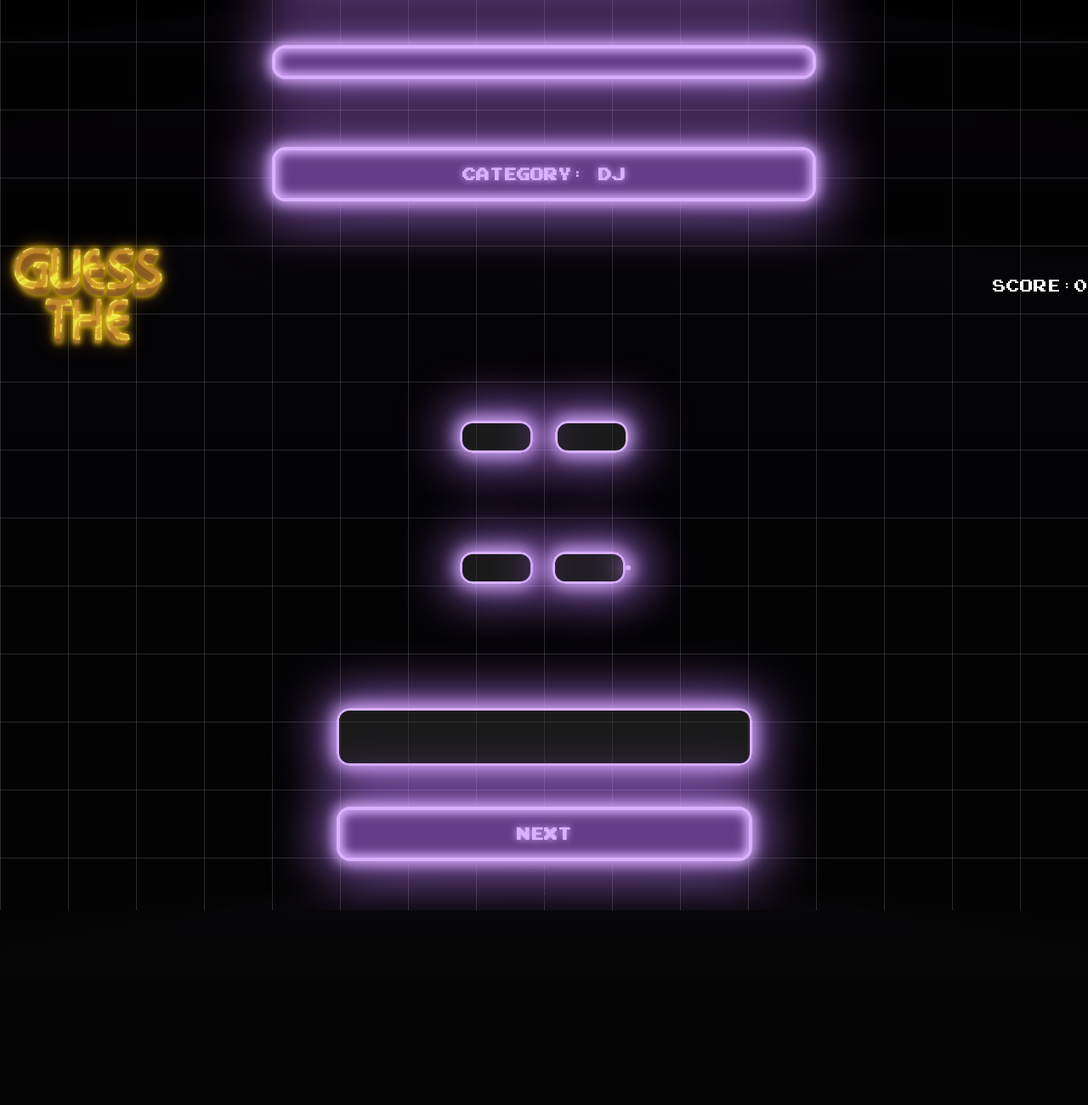
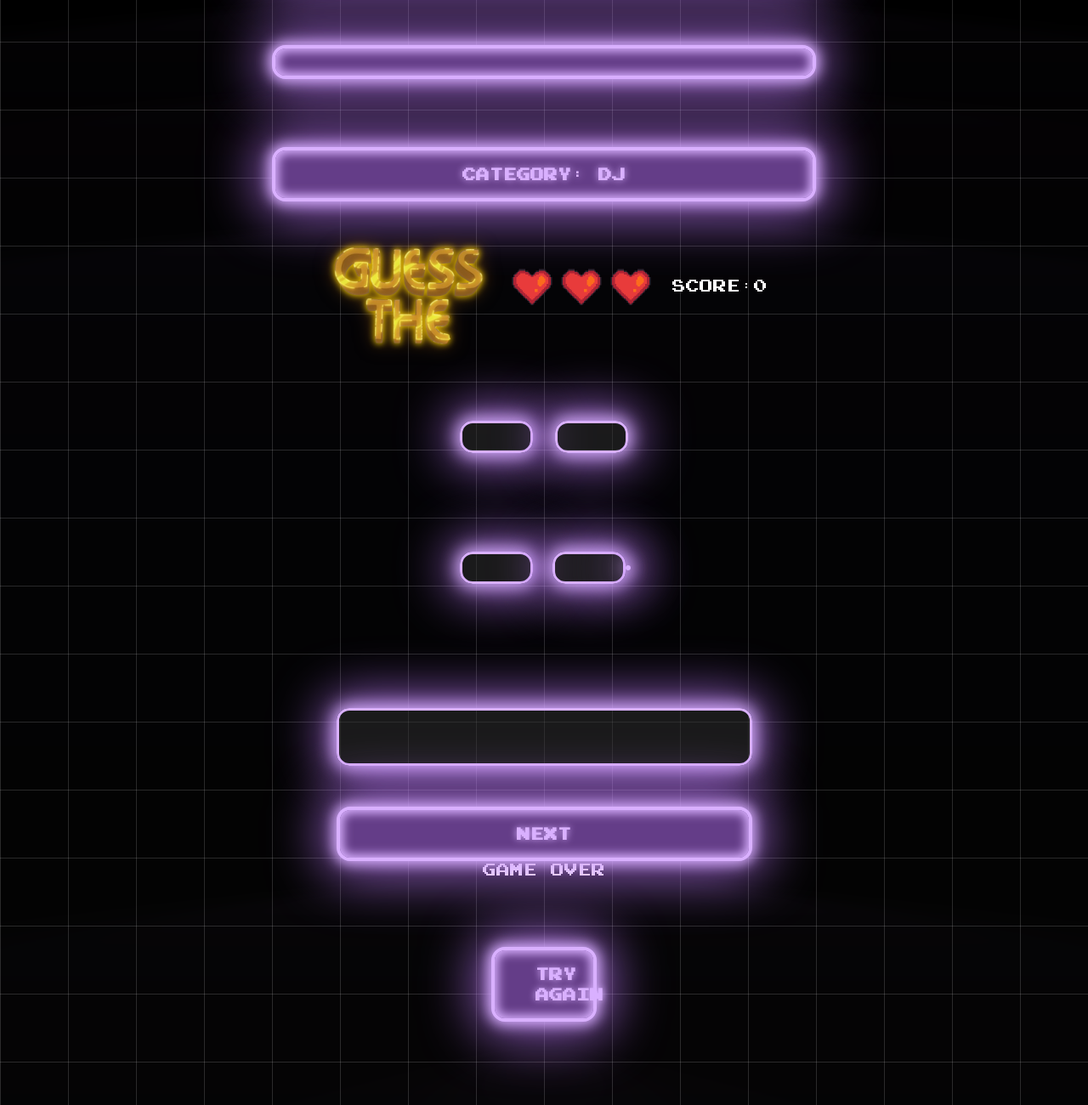
Before and after one commit to ernkerr/face-guesser, a website: page index.html in a window 1280 px wide. Shown: the part 591-1891 px from the top of the page at 85% size. Before the commit the page ends 1662 px from the top, so only its background shows below. Drawn offline with nearby package versions, Linux system fonts and the light colour scheme; files that its build step writes are made by us from their sources.

Commit message:
feat: add lives display and update game over screen visibility

```diff
--- a/index.html
+++ b/index.html
@@ -16,7 +16,6 @@
         src="/images/guessThe.png"
         class="glowing-image sm:max-w-2xs md:max-w-s"
       />
-      <!-- <img src="/images/guessThe.png" class="glowing-image max-w-s" /> -->
       <div class="flex justify-center flex-col items-center gap-20 w-1/2">
         <button
           class="arcade glow-button text-white p-3 px-6 md:p-4 md:px-12 text-xs w-full"
@@ -39,21 +38,30 @@
     <!-- /A Game by ern/ -->
 
     <!-- Game screen -->
+    <main class="">
         <div class="" id="game-screen">
-      <main class="">
           <header
-          class="flex flex-row justify-between items-center w-full p-8 px-16"
+            class="flex flex-row justify-between items-center w-full p-8 px-16 gap-6"
           >
               <img
                 src="/images/guessThe.png"
                 class="glowing-image-small w-[200px]"
               />
 
+
+            <!-- // todo make sure these don't move and position them in the top -->
+            <div class="lives flex flex-row gap-2">
+              <img class="heart" src="/images/heart.png" width="50" />
+              <img class="heart" src="/images/heart.png" width="50" />
+              <img class="heart" src="/images/heart.png" width="50" />
+            </div>
+
             <div class="flex flex-row items-center">
               <h3 class="arcade text-white text-2xl">score:</h3>
               <h3 class="arcade text-white text-2xl" id="score">0</h3>
             </div>
           </header>
+
           <section
             class="w-full h-full flex flex-col justify-center items-center"
           >
@@ -107,24 +115,26 @@
                 Next
               </button>
             </div>
-          <!-- Game screen -->
-          <div class="" id="game-over-screen">
-            <h2>Game Over</h2>
-            <button id="try-again">Try Again</button>
+          </section>
         </div>
-        </section>
+          </div>
+        <!-- Game Over Screen -->
+        <div class="flex flex-col justify-center items-center w-full gap-20" id="game-over-screen">
+          <div class="flex justify-center flex-col items-center gap-20">
+              <h2 class="arcade text-white text-2xl p-3 ">Game Over</h2>
+
+          <button
+             class="arcade glow-button text-white p-3 px-6 md:p-4 md:px-12 text-xs w-1/2"
+            id="try-again"
+          >
+            Try Again
+          </button>
+          </div>
+        </div>
         <div id="lottie-container"></div>
       </main>
+      <script type="module" src="script.js"></script>
     </div>
-
-    <script type="module" src="script.js"></script>
-
-    <!--
-
-
-
-
-  / -->
   </body>
 </html>
 
--- a/script.js
+++ b/script.js
@@ -19,6 +19,7 @@ const titleScreen = document.getElementById("title-screen");
 const startBtn = document.getElementById("start-btn");
 let modeBtn = document.getElementById("mode-btn");
 const gameOverScreen = document.getElementById("game-over-screen");
+gameOverScreen.style.display = "none";
 
 const scoreDisplay = document.getElementById("score");
 const gridItems = document.querySelectorAll(".grid-item");
@@ -32,12 +33,10 @@ let answerIndex;
 
 const gameScreen = document.getElementById("game-screen");
 gameScreen.style.display = "none";
-gameOverScreen.style.display = "none";
 
 startBtn.addEventListener("click", () => {
   setTimeout(() => {
     titleScreen.style.display = "none"; // hide title screen
-    gameOverScreen.style.display = "none";
     gameScreen.style.display = "block"; // show game screen
     gameScreen.style.opacity = 1;
     roundGenerator(); // start first round
```
Lines whose indentation alone changed are shown as unchanged.
